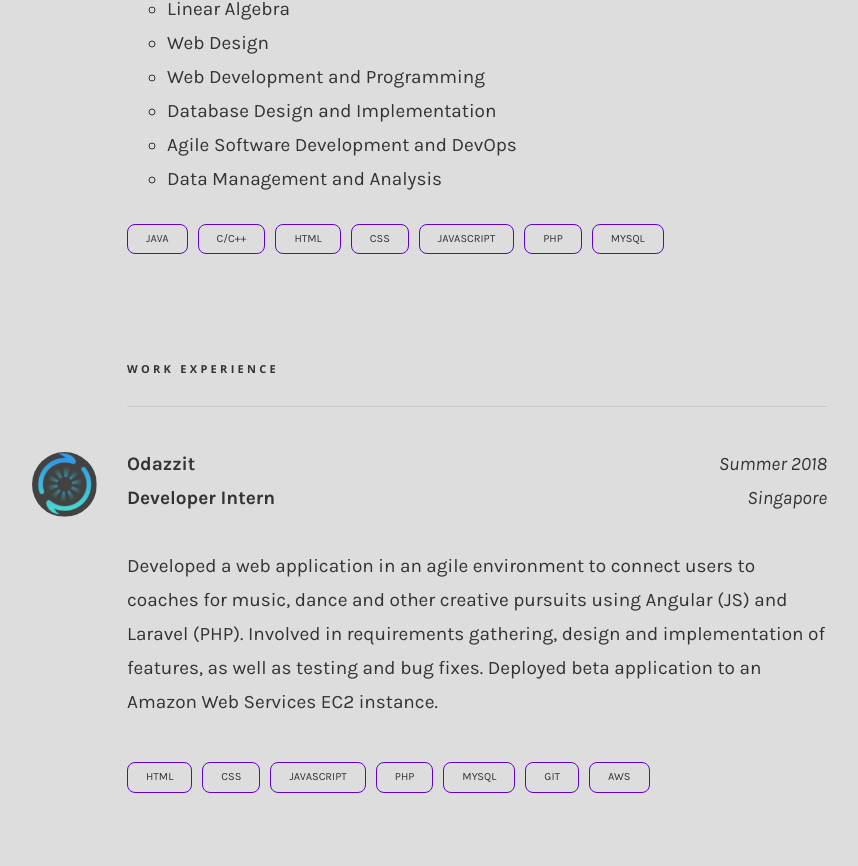
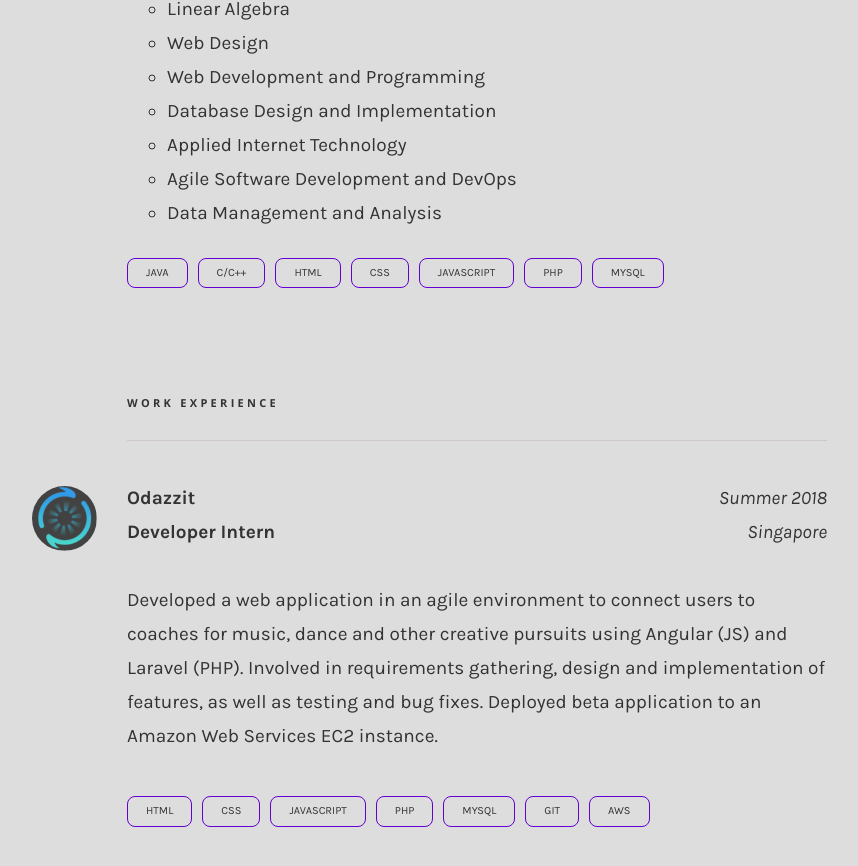
Before and after one commit to sameertulshyan/sameertulshyan.github.io, a plain HTML site: page index.html in a window 1280 px wide. Shown: the part 1779-2645 px from the top of the page, without its empty margins (163-1021 px from the left). Drawn offline with nearby package versions, Linux system fonts and the light colour scheme.

Commit message:
Add to relevant coursework section

```diff
--- a/index.html
+++ b/index.html
@@ -93,6 +93,7 @@
 									<li>Web Design</li>
 									<li>Web Development and Programming</li>
 									<li>Database Design and Implementation</li>
+									<li>Applied Internet Technology</li>
 									<li>Agile Software Development and DevOps</li>
 									<li>Data Management and Analysis</li>
 						</ul>
```
